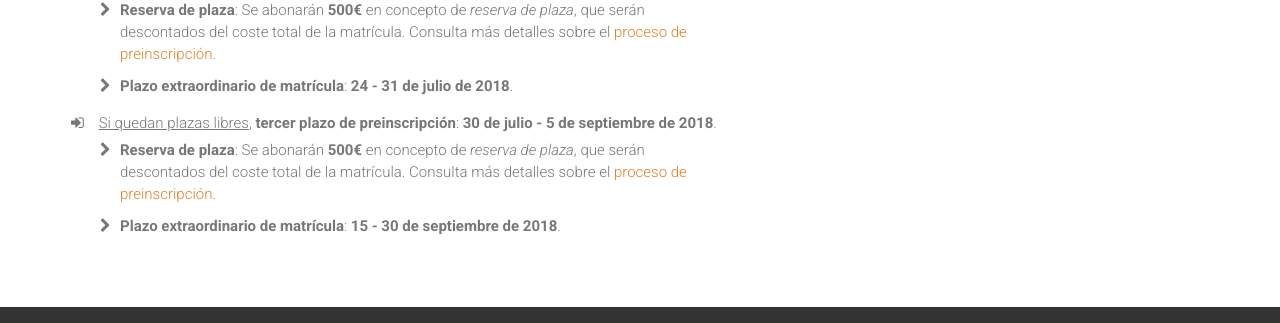
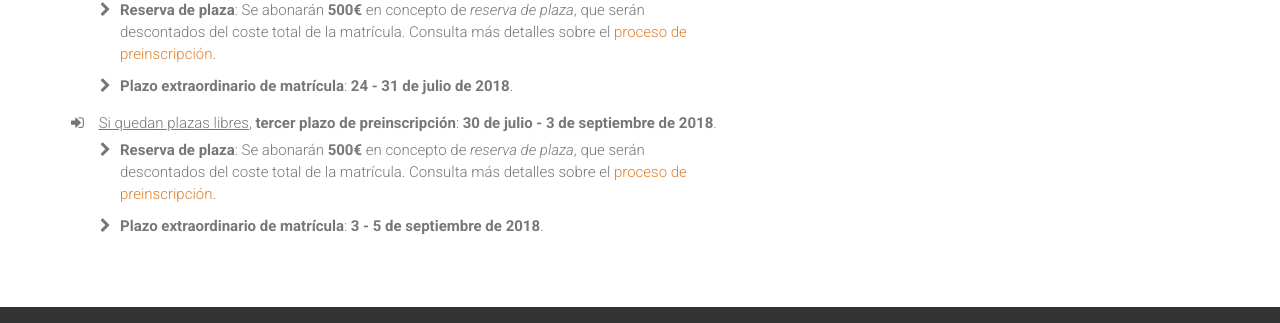
Before and after one commit to URJCDataScience/central, a Jekyll site: the page built from informacion/index.html, in a window 1280 px wide. Shown: the part 1460-1783 px from the top of the page. Built offline with Jekyll 4.4.1, drawn with Linux system fonts in a browser that asks for light colours.

Commit message:
Fix end date 3rd preinscription date

```diff
--- a/_includes/footer.html
+++ b/_includes/footer.html
@@ -8,7 +8,7 @@
 					<div class="row">
 						<div class="col-sm-8">
 							<h2>Tercera preinscripción curso 2018 &mdash; 2019</h2>
-							<h2>Plazo preinscripción: 30 julio &mdash; 5 septiembre</h2>
+							<h2>Plazo preinscripción: 30 julio &mdash; 3 septiembre</h2>
 						</div>
 						<div class="col-sm-4">
 							<p class="mt-10">
--- a/index.html
+++ b/index.html
@@ -41,7 +41,7 @@ author: URJCDataScience
 						data-easing="easeOutQuad"
 						data-endspeed="600">
 							<strong>Tercer plazo preinscripción</strong></br>
-							<strong>curso 2018/2019: 30 julio - 5 septiembre de 2018</strong>
+							<strong>curso 2018/2019: 30 julio - 3 septiembre de 2018</strong>
 						</div>
 
 						<!-- LAYER NR. 2 -->
--- a/informacion/index.html
+++ b/informacion/index.html
@@ -143,7 +143,7 @@ author: URJCDataScience
 					</li>
 					<li >
 						<i class="fa fa-sign-in pr-10"></i> <u>Si quedan plazas libres</u>, <strong>tercer plazo de preinscripción</strong>:
-						<strong>30 de julio - 5 de septiembre de 2018</strong>.
+						<strong>30 de julio - 3 de septiembre de 2018</strong>.
 						<ul class="list-icon-ind pl-50 mark-left-30">
 							<li>
 								<strong>Reserva de plaza</strong>:
@@ -152,7 +152,7 @@ author: URJCDataScience
 								<a href="{{ site.url }}/preinscripcion">proceso de preinscripción</a>.
 							</li>
 							<li>
-								<strong>Plazo extraordinario de matrícula</strong>: <strong>15 - 30 de septiembre de 2018</strong>.
+								<strong>Plazo extraordinario de matrícula</strong>: <strong>3 - 5 de septiembre de 2018</strong>.
 							</li>
 						</ul>
 					</li>
```
